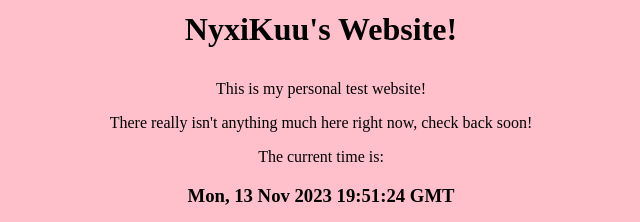
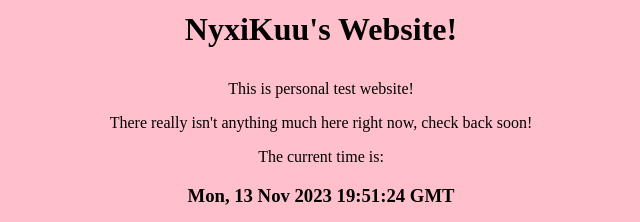
Before and after one commit to NyxKuu/NyxiKuuSite, a plain HTML site: page index.html in a window 1280 px wide. Shown: the top 222 px of the page, 319-959 px from the left. Drawn offline with Linux system fonts and the light colour scheme.

Commit message:
Update index.html

```diff
--- a/index.html
+++ b/index.html
@@ -8,7 +8,7 @@
 </head>
 <body>
     <h1 class="animated-text">NyxiKuu's Website!</h1>
-    <p>This is my personal test website!</p>
+    <p>This is personal test website!</p>
     <p>There really isn't anything much here right now, check back soon!</p>
     <p>The current time is:</p>
     <h3 id="currentTime"></h3>
```
